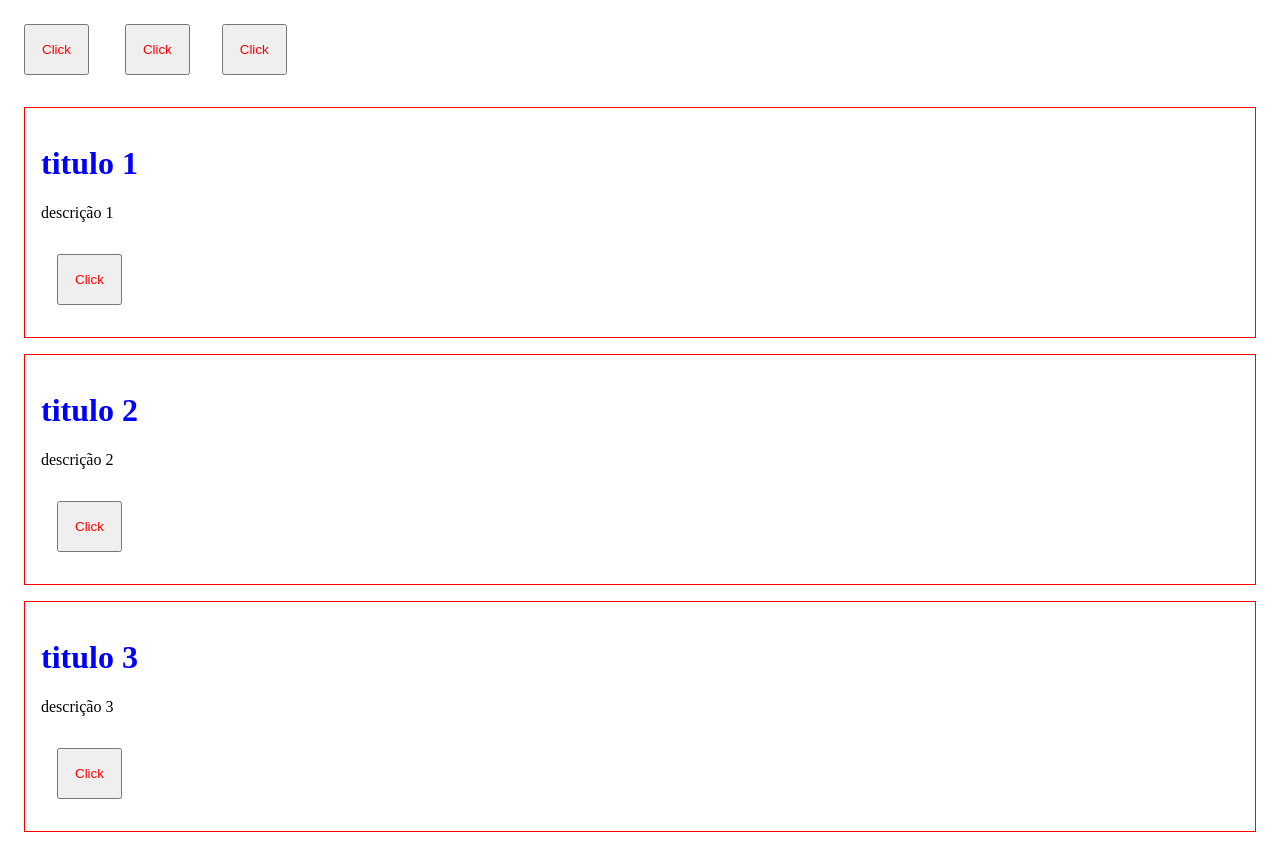
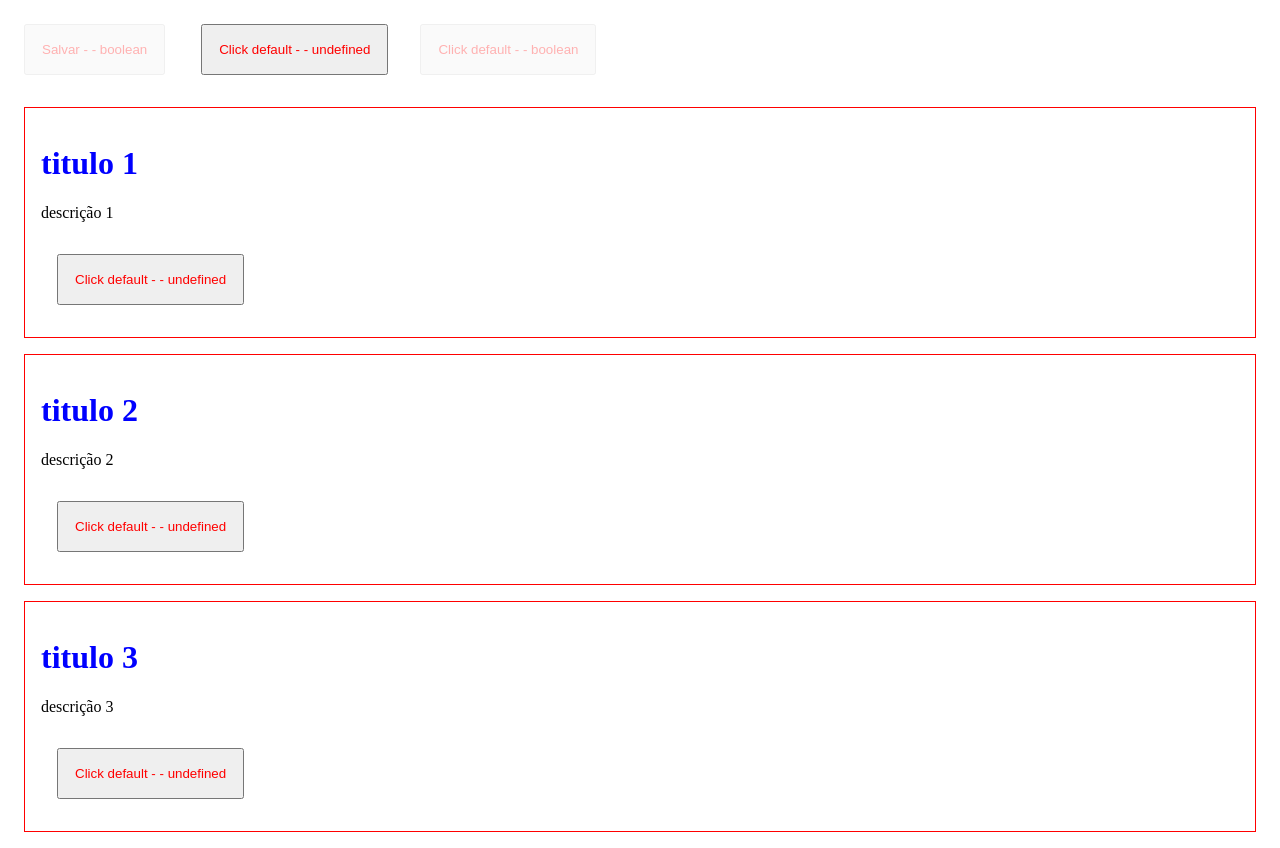
Before and after one commit to Manoel7Oliveira/Curso-React-Serliv, a React (Vite) app in the folder meu-primeiro-react/first-react/: page / in a window 1280 px wide. Built offline with nearby package versions, Linux system fonts and the light colour scheme.

Commit message:
Props Booleanas

```diff
--- a/meu-primeiro-react/first-react/src/App-2.jsx
+++ b/meu-primeiro-react/first-react/src/App-2.jsx
@@ -5,9 +5,9 @@ function App() {
 
     return (
         <>
-            <Button />  {/*importei o button do arquivo Button.jsx*/}
+            <Button text="Salvar" disable />  {/*importei o button do arquivo Button.jsx*/}
             <Button />
-            <Button />
+            <Button disable />
             <Card titulo="titulo 1" descrição="descrição 1" />
             <Card titulo="titulo 2" descrição="descrição 2" />
             <Card titulo="titulo 3" descrição="descrição 3" />
--- a/meu-primeiro-react/first-react/src/Componentes/Button/Button.module.css
+++ b/meu-primeiro-react/first-react/src/Componentes/Button/Button.module.css
@@ -6,3 +6,7 @@
 .title {
     color: red;
 }
+
+.disable {
+    opacity: 0.3;
+}
--- a/meu-primeiro-react/first-react/src/Componentes/Button/button.jsx
+++ b/meu-primeiro-react/first-react/src/Componentes/Button/button.jsx
@@ -1,11 +1,12 @@
 import styles from "./Button.module.css"  // Esse é o css module, é uma forma de evitar
 //  vazamento quando colocamos classes com o mesmo nome. Essa é a sintaxe de importação. E a sintaxe pra usar é className={styles.nomedaclassaqui}
 
-function Button() {
+function Button({ text = "Click default", disable }) {
 
     return (
-        <button className={styles.btn}>
-            <span className={styles.title}>Click</span>
+        //<button className={styles.btn} disabled={disable}>
+        <button className={`${styles.btn} ${disable ? styles.disable : ""}`} disabled={disable}>
+            <span className={styles.title}>{text} - {disable} - {typeof disable} </span>
         </button>
     )
 }
```
